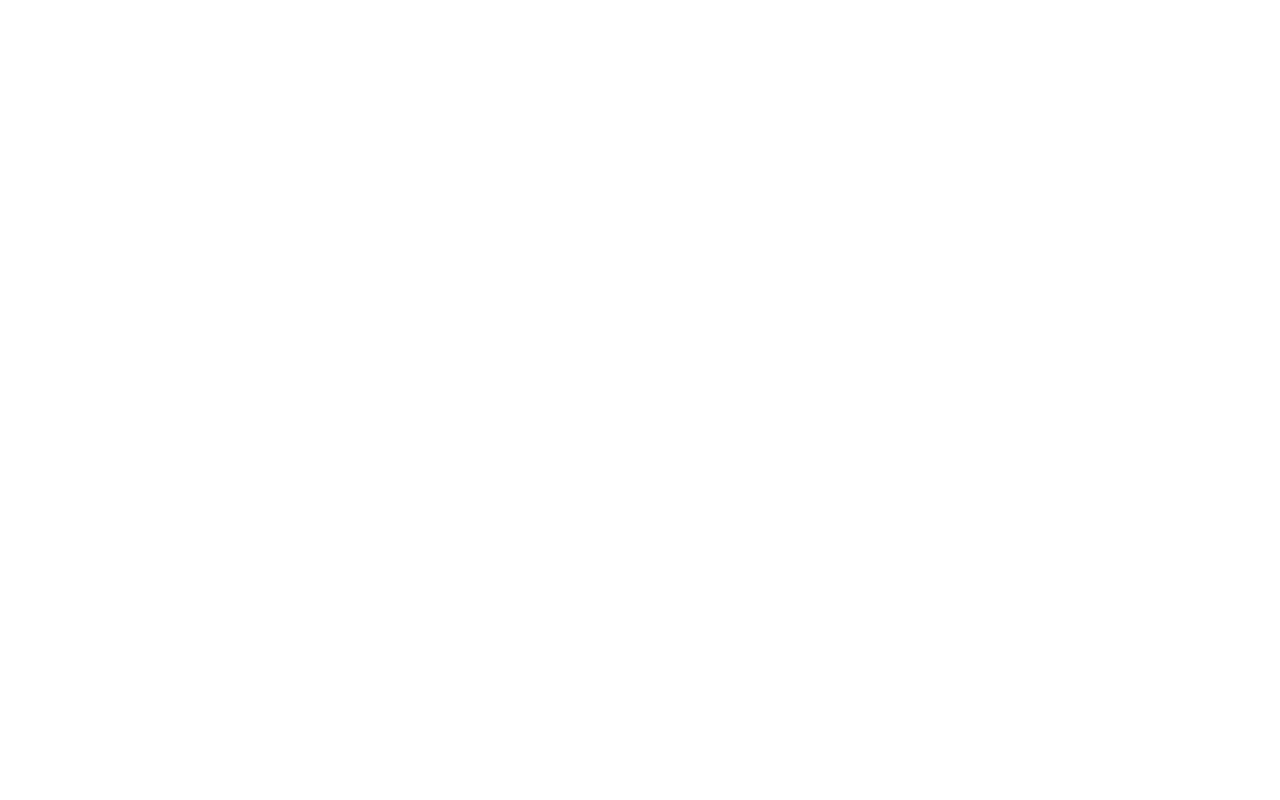
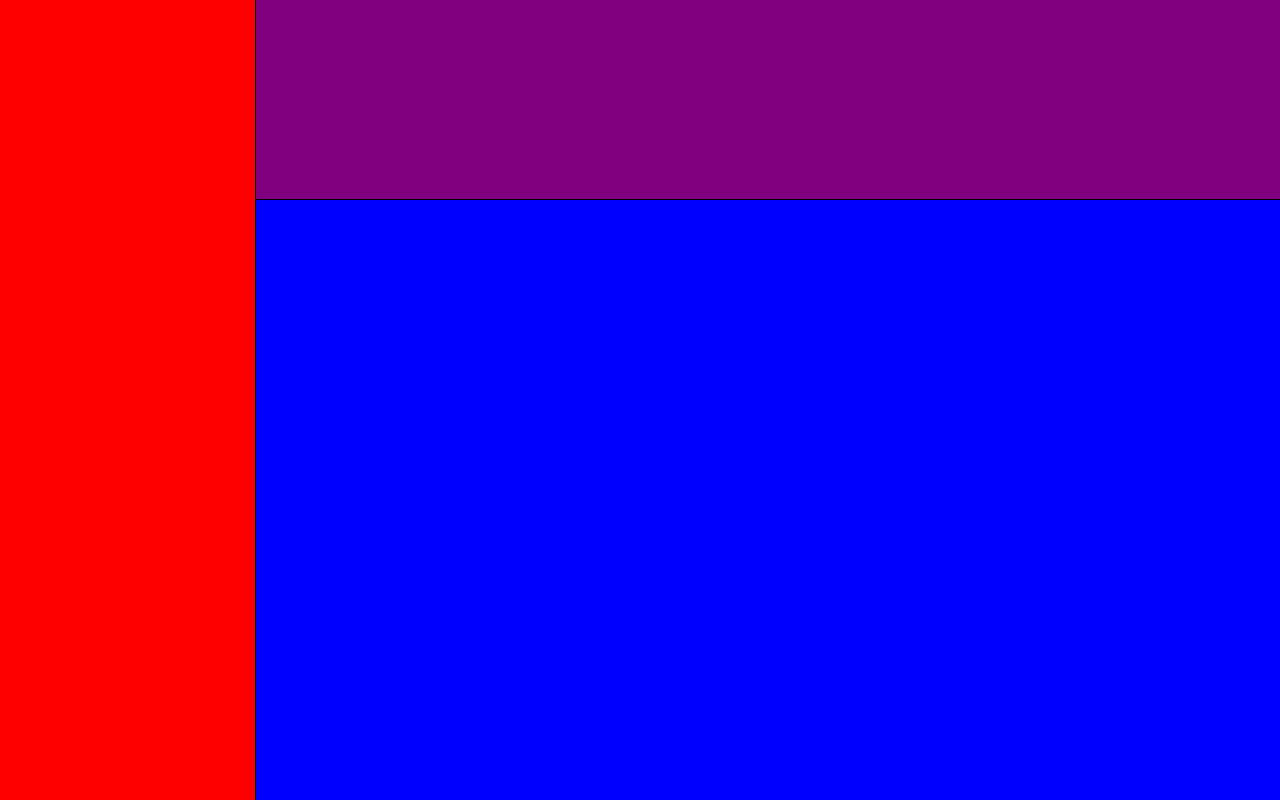
Before and after one commit to CrabVS/odin-admin-dashboard, a plain HTML site: page index.html in a window 1280 px wide. Drawn offline with Linux system fonts and the light colour scheme.

Commit message:
Add main containers positioning

```diff
--- a/index.html
+++ b/index.html
@@ -4,9 +4,12 @@
     <meta charset="UTF-8">
     <meta name="viewport" content="width=device-width, initial-scale=1.0">
     <title>Odin - Admin Dashboard</title>
+    <link rel="stylesheet" href="./reset.css">
     <link rel="stylesheet" href="./style.css">
 </head>
 <body>
-
+    <aside id="sidebar" class="item"></aside>
+    <header id="header" class="item"></header>
+    <main id="main" class="item"></main>
 </body>
 </html>
--- a/style.css
+++ b/style.css
@@ -0,0 +1,25 @@
+.item {
+    outline: 1px solid black;
+}
+
+body {
+    min-height: 100vh;
+    display: grid;
+    grid-template: 1fr 3fr / 1fr 4fr;
+}
+
+#sidebar {
+    background-color: red;
+    grid-row-start: 1;
+    grid-row-end: 3;
+    grid-column-start: 1;
+    grid-column-end: 1;
+}
+
+#header {
+    background-color: purple;
+}
+
+#main {
+    background-color: blue;
+}
```
